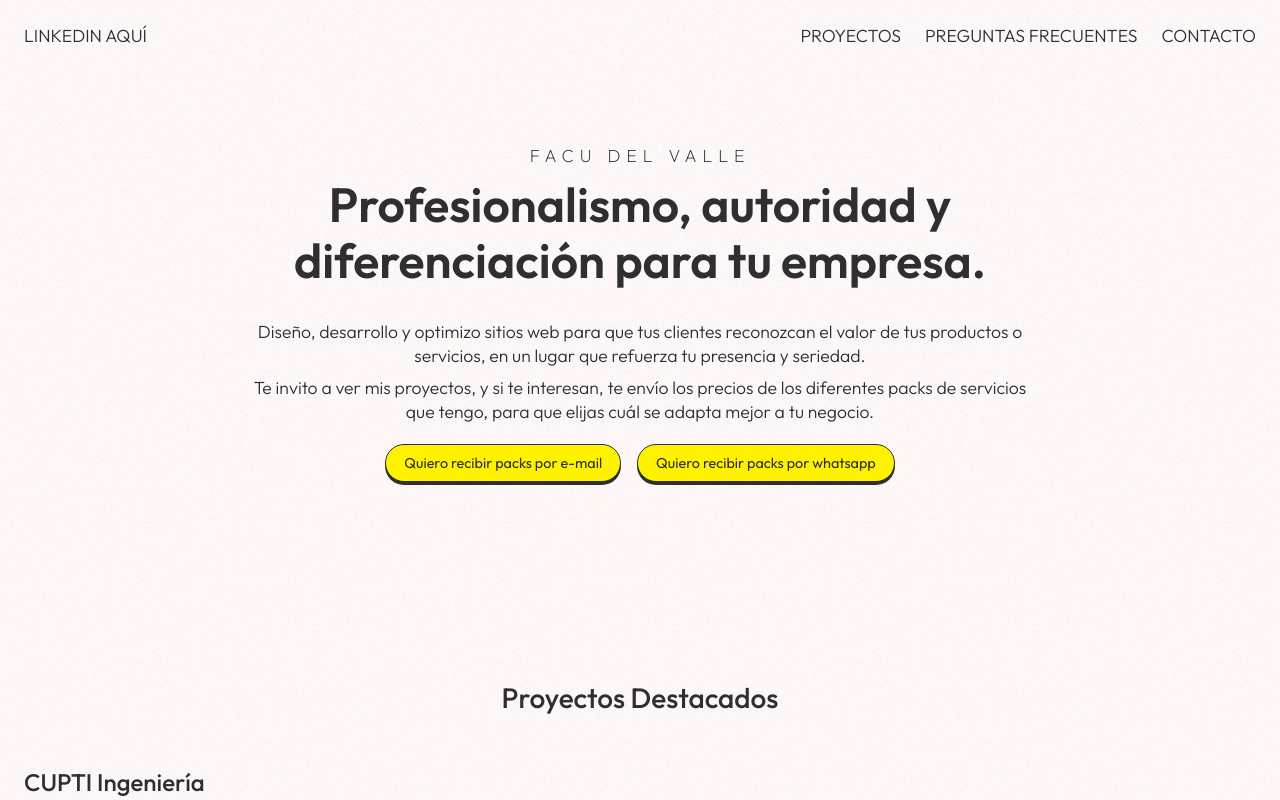
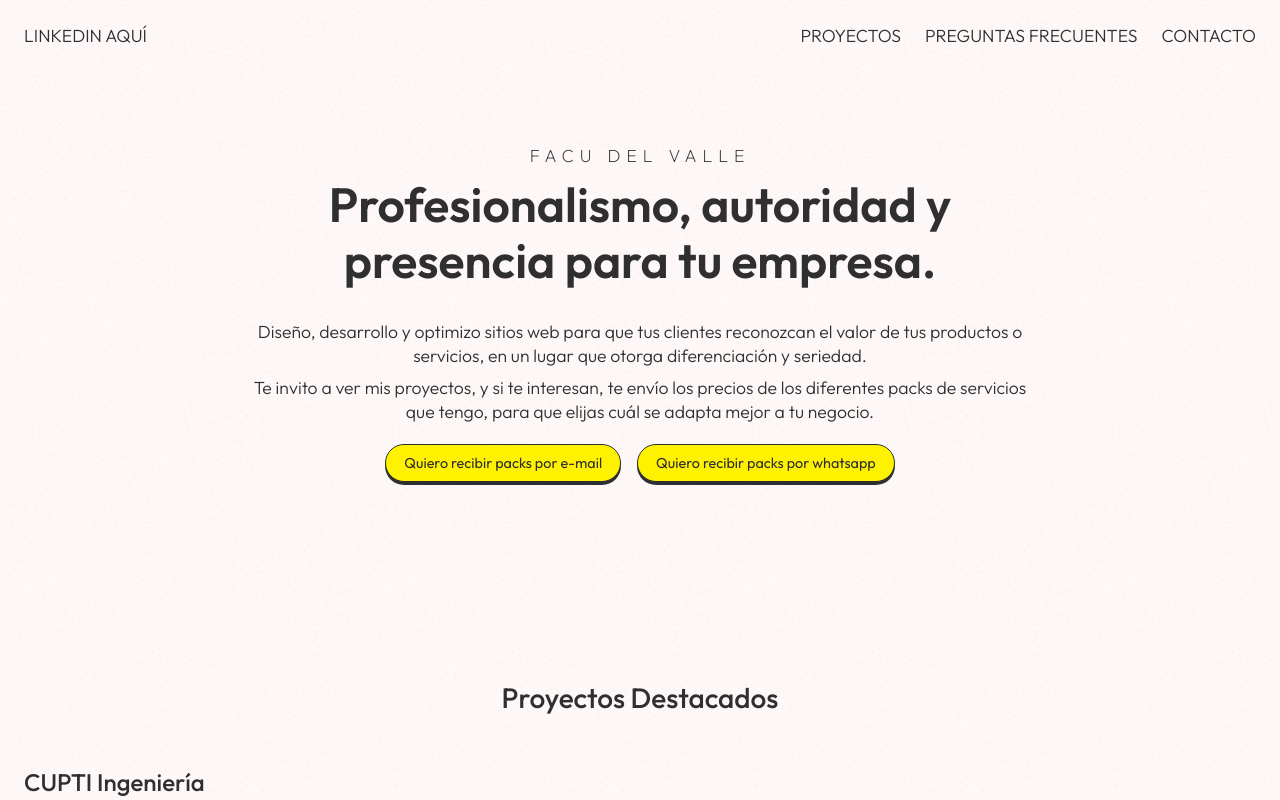
Before and after one commit to facundososa559/portfolio, a React (Create React App) app: page / in a window 1280 px wide. Shown: the top 800 px of the page. Built offline with nearby package versions, Linux system fonts and the light colour scheme.

Commit message:
cambio headline

```diff
--- a/src/pages/Home.jsx
+++ b/src/pages/Home.jsx
@@ -22,10 +22,10 @@ function Home() {
                 <h1 className='text--small extra-light letter-spacing hero__subheading'>FACU DEL VALLE</h1>
               </AnimatedElement>
               <AnimatedElement delay={0.2}>
-                <h1 className='heading semi-bold'>Profesionalismo, autoridad y diferenciación para tu empresa.</h1>
+                <h1 className='heading semi-bold'>Profesionalismo, autoridad y presencia para tu empresa.</h1>
               </AnimatedElement>
               <AnimatedElement delay={0.3}>
-                <p>Diseño, desarrollo y optimizo sitios web para que tus clientes reconozcan el valor de tus productos o servicios, en un lugar que refuerza tu presencia y seriedad.</p>
+                <p>Diseño, desarrollo y optimizo sitios web para que tus clientes reconozcan el valor de tus productos o servicios, en un lugar que otorga diferenciación y seriedad.</p>
               </AnimatedElement>
 
               <AnimatedElement delay={0.4}>
```
